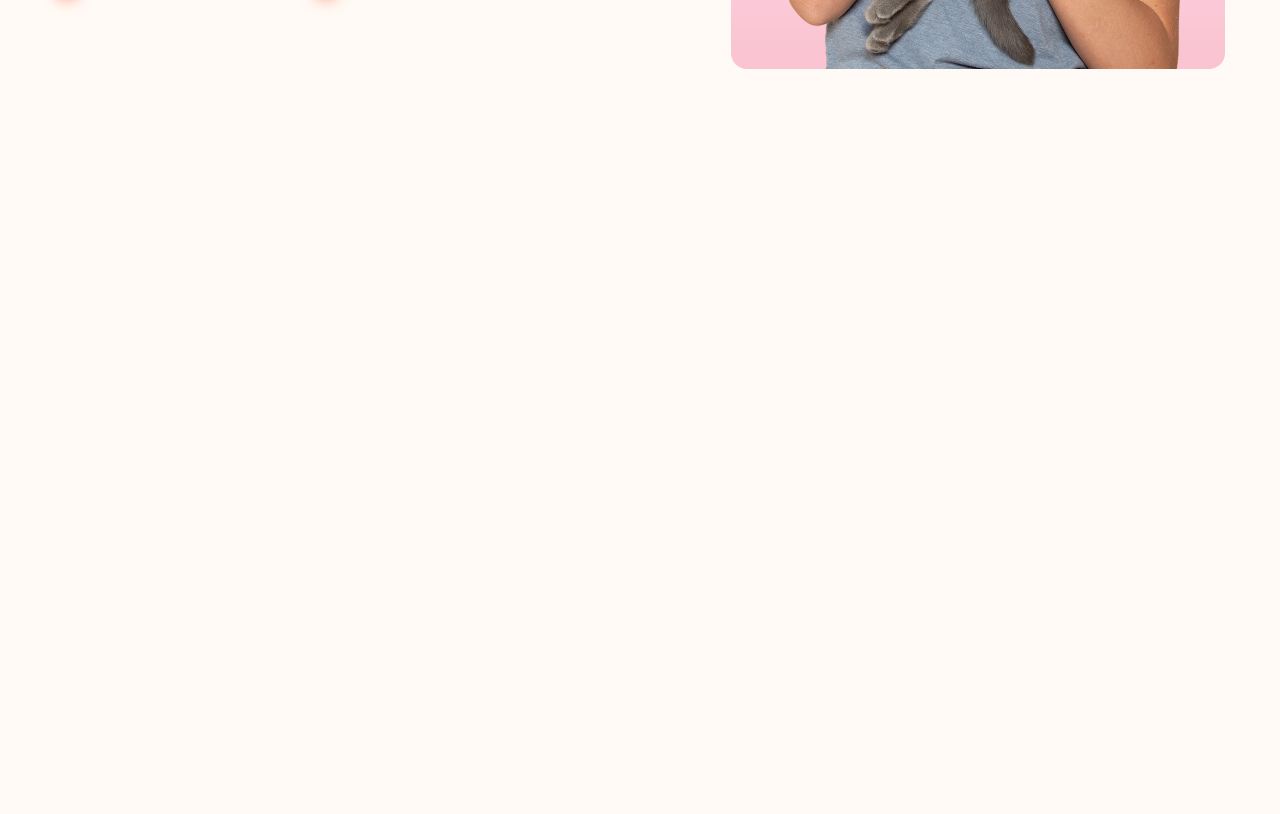
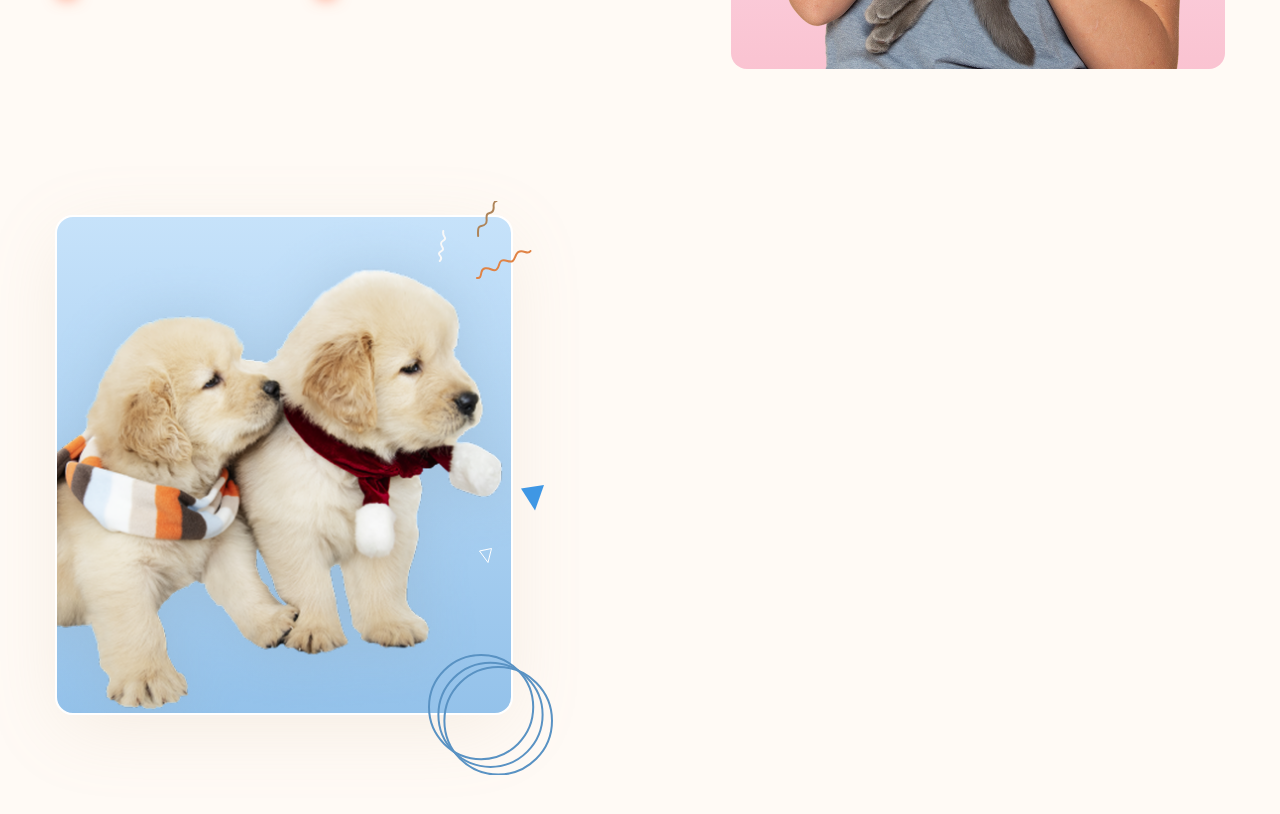
Before and after one commit to albatka123/Lucy-website-design, a plain HTML site: page index.html in a window 1280 px wide. Shown: the part 1378-2192 px from the top of the page. Drawn offline with Linux system fonts and the light colour scheme.

Commit message:
About Design_03

```diff
--- a/assets/css/styles.css
+++ b/assets/css/styles.css
@@ -110,7 +110,7 @@ a {
     opacity: 0.8;
     position: sticky;
     top: 0;
-    z-index: 1;
+    z-index: 99;
 }
 
 .header__inner {
@@ -310,6 +310,7 @@ a {
     display: grid;
     grid-template-columns: 1fr 1fr;
     align-items: center;
+    row-gap: 146px;
 }
 
 .about__media {
@@ -435,3 +436,50 @@ a {
     right: -50px;
     z-index: -1;
 }
+
+.about__img-wrap-bottom {
+    width: 458px;
+    margin-left: 0;
+    border-radius: 18px;
+    border: 2px solid #fff;
+    background: linear-gradient(180deg, #c6e2fa 0%, #94c2ea 100%);
+    box-shadow: 0 17px 77px -8px rgba(190, 165, 139, 0.17);
+}
+
+.about__img-bottom {
+    width: 100%;
+}
+
+.about__img-wrap-bottom::after {
+    content: none;
+}
+
+.about__decor-img {
+    position: absolute;
+}
+
+.about__decor-img:nth-child(1) {
+    top: 13px;
+    right: 64px;
+}
+
+.about__decor-img:nth-child(2) {
+    top: -16px;
+    right: 13px;
+}
+.about__decor-img:nth-child(3) {
+    top: 33px;
+    right: -21px;
+}
+.about__decor-img:nth-child(4) {
+    top: 268px;
+    right: -33px;
+}
+.about__decor-img:nth-child(5) {
+    bottom: 150px;
+    right: 19px;
+}
+.about__decor-img:last-child {
+    right: -42px;
+    bottom: -62px;
+}
--- a/index.html
+++ b/index.html
@@ -294,7 +294,50 @@
                                 class="about__media-decor"
                             />
                         </div>
-                        <div class="about__media"></div>
+                        <div class="about__media">
+                            <figure
+                                class="about__img-wrap about__img-wrap-bottom"
+                            >
+                                <img
+                                    src="./assets/img/about-img-wrap-02.png"
+                                    alt=""
+                                    class="about__img about__img-bottom"
+                                />
+                                <!-- Decorator -->
+                                <div>
+                                    <img
+                                        src="./assets/img/decor-03.svg"
+                                        alt=""
+                                        class="about__decor-img"
+                                    />
+                                    <img
+                                        src="./assets/img/decor-04.svg"
+                                        alt=""
+                                        class="about__decor-img"
+                                    />
+                                    <img
+                                        src="./assets/img/decor-05.svg"
+                                        alt=""
+                                        class="about__decor-img"
+                                    />
+                                    <img
+                                        src="./assets/img/decor-06.svg"
+                                        alt=""
+                                        class="about__decor-img"
+                                    />
+                                    <img
+                                        src="./assets/img/decor-07.svg"
+                                        alt=""
+                                        class="about__decor-img"
+                                    />
+                                    <img
+                                        src="./assets/img/decor-08.svg"
+                                        alt=""
+                                        class="about__decor-img"
+                                    />
+                                </div>
+                            </figure>
+                        </div>
                         <section class="about__content"></section>
                     </div>
                 </div>
```
Also changed, not shown: assets/img/about-img-wrap-02.png (added), assets/img/decor-03.svg (added), assets/img/decor-04.svg (added), assets/img/decor-05.svg (added), assets/img/decor-06.svg (added), assets/img/decor-07.svg (added), assets/img/decor-08.svg (added).
